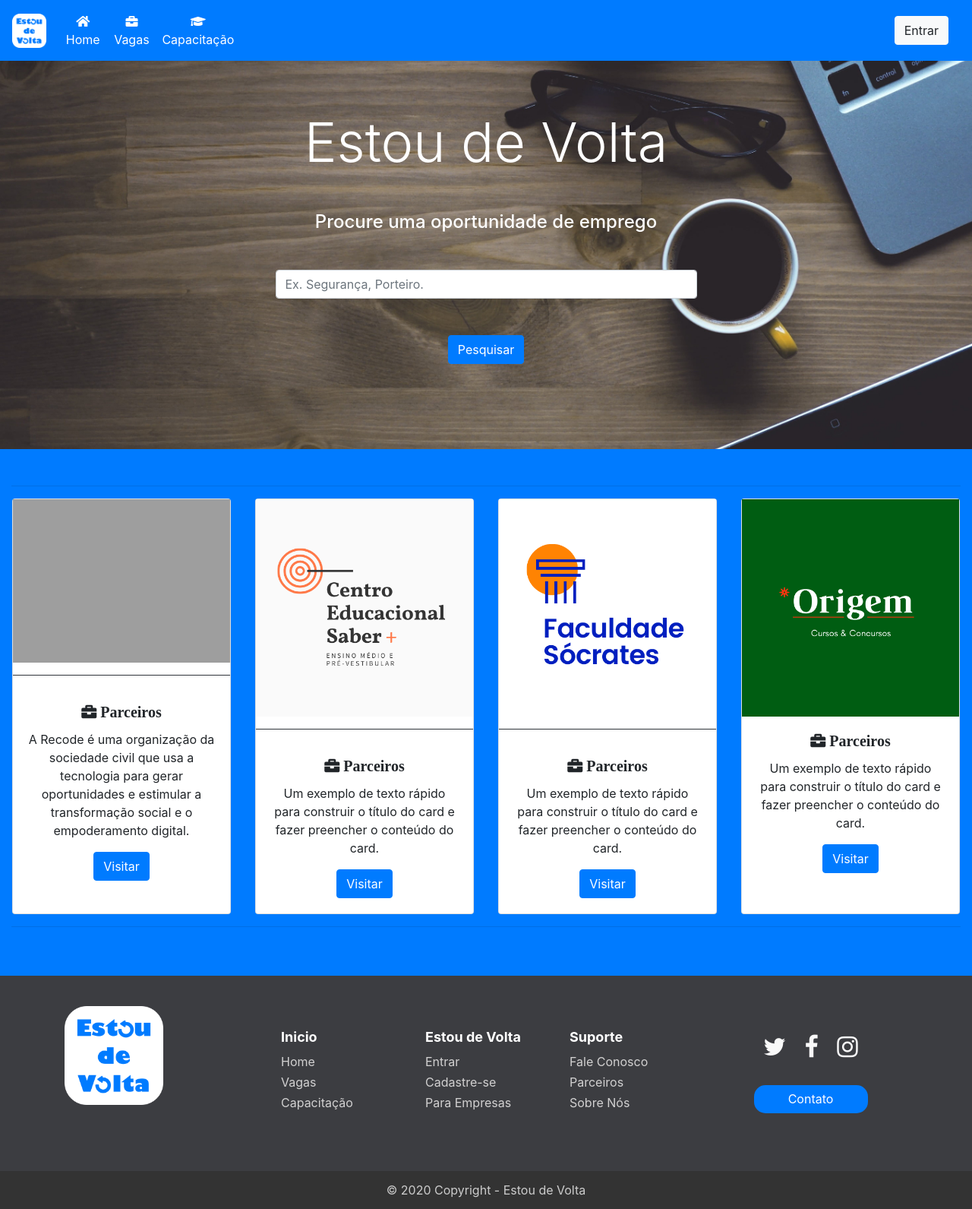
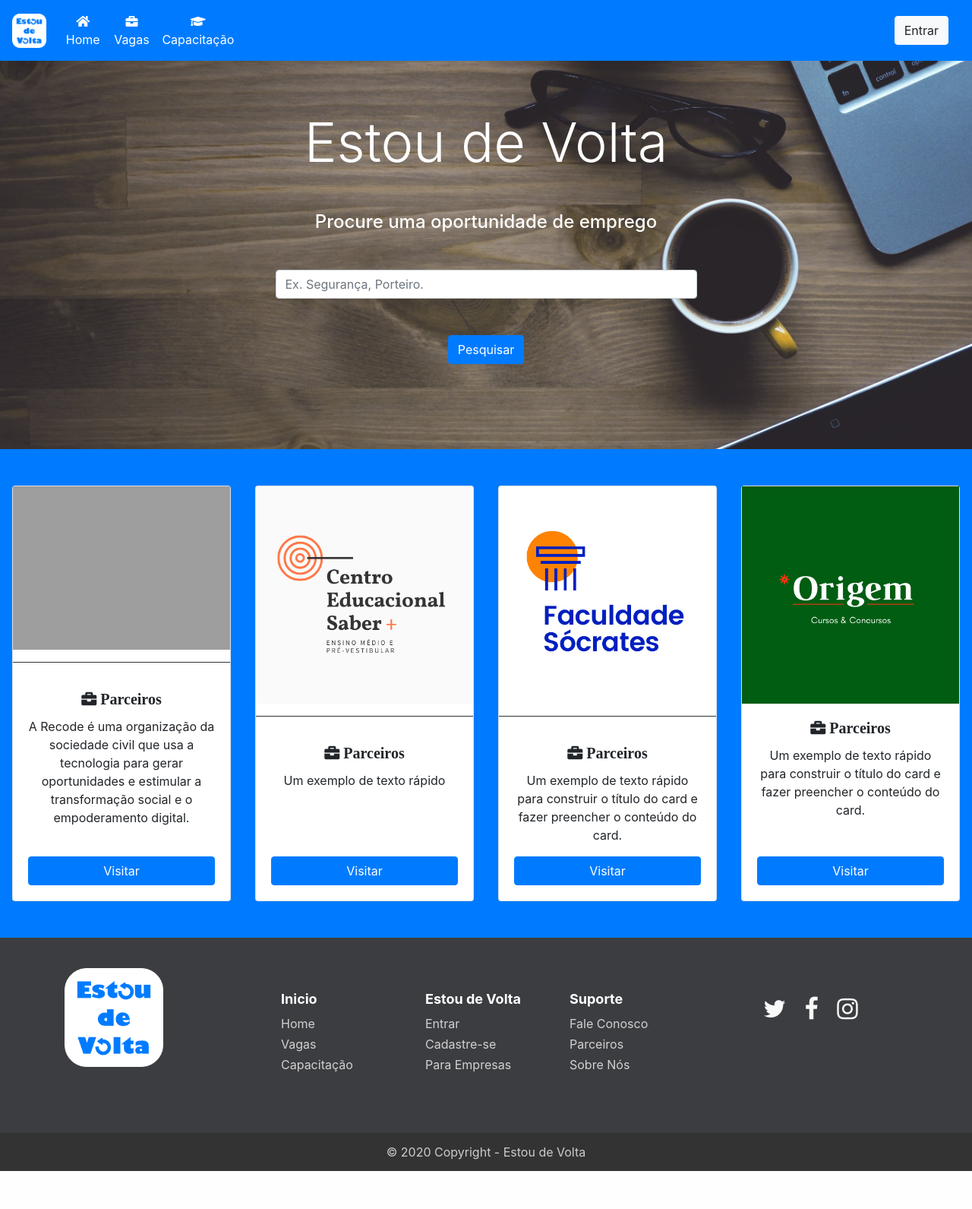
Before and after one commit to francinelio/Pagina-de-Vagas, a PHP site: page / in a window 1280 px wide. Shown: the whole page at 76% size. After the commit the page ends 1541 px from the top, so only its background shows below. Run offline with PHP 8.4, Linux system fonts and the light colour scheme; some libraries are stand-ins or nearby versions; grey boxes are pictures that could not be loaded.

Commit message:
Arrumando Margin e Padding dos Cards

```diff
--- a/assets/estilos.css
+++ b/assets/estilos.css
@@ -14,4 +14,5 @@
     background-repeat: no-repeat;
     background-size: cover;
     width: 100%;
+    height: 100vh;
 }
--- a/assets/rodape.css
+++ b/assets/rodape.css
@@ -84,10 +84,11 @@
     color: #00aced;
 }
 
+ /* Botão inativo Rodapé
 #myFooter .btn {
     color: white;
     background-color: #007bff;
-    border-radius: 15px;
+    border-radius: 8px;
     border: none;
     width: 150px;
     display: block;
@@ -95,6 +96,7 @@
     margin-top: 10px;
     line-height: 25px;
 }
+ */
 
 @media screen and (max-width: 767px) {
     #myFooter {
--- a/includes/cabecalho.php
+++ b/includes/cabecalho.php
@@ -16,7 +16,7 @@
     <!-- Bootstrap CSS -->
 </head>
 
-<body class="bg-primary">
+<body class="bg-light">
     <!-- Barra Superior-->
     <nav class="navbar navbar-expand-lg navbar-dark bg-primary">
         <button class="navbar-toggler" type="button" data-toggle="collapse" data-target="#navbarTogglerDemo03" aria-controls="navbarTogglerDemo03" aria-expanded="false" aria-label="Toggle navigation">
--- a/includes/rodape.php
+++ b/includes/rodape.php
@@ -38,9 +38,9 @@
                     <a href="" class="facebook"><i class="fa fa-facebook"></i></a>
                     <a href="" class="instagram"><i class="fa fa-instagram"></i></a>
                 </div>
-                <a href="">
-                    <button type="button" class="btn btn-default">Contato</button>
-                </a>
+                <!--
+                <a class="btn btn-primary" href="#" role="button">Link</a>
+                -->
             </div>
         </div>
     </div>
--- a/index.php
+++ b/index.php
@@ -1,7 +1,7 @@
 <!-- Conexões com PHP/includes -->
 <?php require("includes/cabecalho.php") ?>
 
-<div class="jumbotron jumbotron-fluid text-center text-white">
+<div class="jumbotron jumbotron-fluid text-center text-white my-0">
     <div class="container">
         <h1 class="display-3">Estou de Volta </h1>
         <h2 class="h4 my-5">Procure uma oportunidade de emprego</h2>
@@ -12,59 +12,58 @@
     </div>
 </div>
 
-<div class="container-fluid bg-primary text-center">
-    <hr>
+<div class="container-fluid bg-primary text-center py-5">
     <div class="row text-center">
 
         <div class="card mx-auto" style="width: 18rem;">
             <img class="img_cards" class="card-img-top" src="assets\img\recode_logo.png" alt="RecodePro" width="100%">
             <hr class="bg-dark">
-            <div class="card-body">
+            <div class="card-body d-flex flex-column mt-auto">
                 <h5 class="card-title">
                     <i class="fas fa-briefcase"> Parceiros </i>
                 </h5>
                 <p class="card-text">A Recode é uma organização da sociedade civil que usa a tecnologia para gerar oportunidades e estimular a transformação social e o empoderamento digital. </p>
-                <a href="https://www.recodepro.org.br/" target="_blank"   class="btn btn-primary">Visitar</a>
+                <a href="https://www.recodepro.org.br/" target="_blank" class="btn btn-primary mt-auto">Visitar</a>
             </div>
         </div>
 
         <div class="card mx-auto" style="width: 18rem;">
             <img class="img_cards" class="card-img-top" src="assets/img/logo_escola.png" alt="Logo Escola" width="100%">
             <hr class="bg-dark">
-            <div class="card-body">
+            <div class="card-body d-flex flex-column mt-auto">
                 <h5 class="card-title">
                     <i class="fas fa-briefcase"> Parceiros</i>
                 </h5>
-                <p class="card-text">Um exemplo de texto rápido para construir o título do card e fazer preencher o conteúdo do card.</p>
-                <a href="#" class="btn btn-primary">Visitar</a>
+                <p class="card-text">Um exemplo de texto rápido </p>
+
+
+                <a href="#" class="btn btn-primary mt-auto">Visitar</a>
             </div>
         </div>
 
         <div class="card mx-auto" style="width: 18rem;">
             <img class="img_cards" class="card-img-top" src="assets/img/logo_faculdade.png" alt="Logo Faculdade" width="100%">
             <hr class="bg-dark">
-            <div class="card-body">
+            <div class="card-body d-flex flex-column mt-auto">
                 <h5 class="card-title">
                     <i class="fas fa-briefcase"> Parceiros </i>
                 </h5>
                 <p class="card-text">Um exemplo de texto rápido para construir o título do card e fazer preencher o conteúdo do card.</p>
-                <a href="#" class="btn btn-primary">Visitar</a>
+                <a href="#" class="btn btn-primary mt-auto">Visitar</a>
             </div>
         </div>
 
         <div class="card mx-auto" style="width: 18rem;">
             <img class="img_cards" class="card-img-top" src="assets/img/logo_curso.png" alt="Logo Curso" width="100%">
-            <div class="card-body">
+            <div class="card-body d-flex flex-column mt-auto">
                 <h5 class="card-title">
                     <i class="fas fa-briefcase"> Parceiros </i>
                 </h5>
                 <p class="card-text">Um exemplo de texto rápido para construir o título do card e fazer preencher o conteúdo do card.</p>
-                <a href="#" class="btn btn-primary">Visitar</a>
+                <a href="#" class="btn btn-primary mt-auto">Visitar</a>
             </div>
         </div>
     </div>
-    <hr>
-    <br><br>
 </div>
 
 </div>
```
